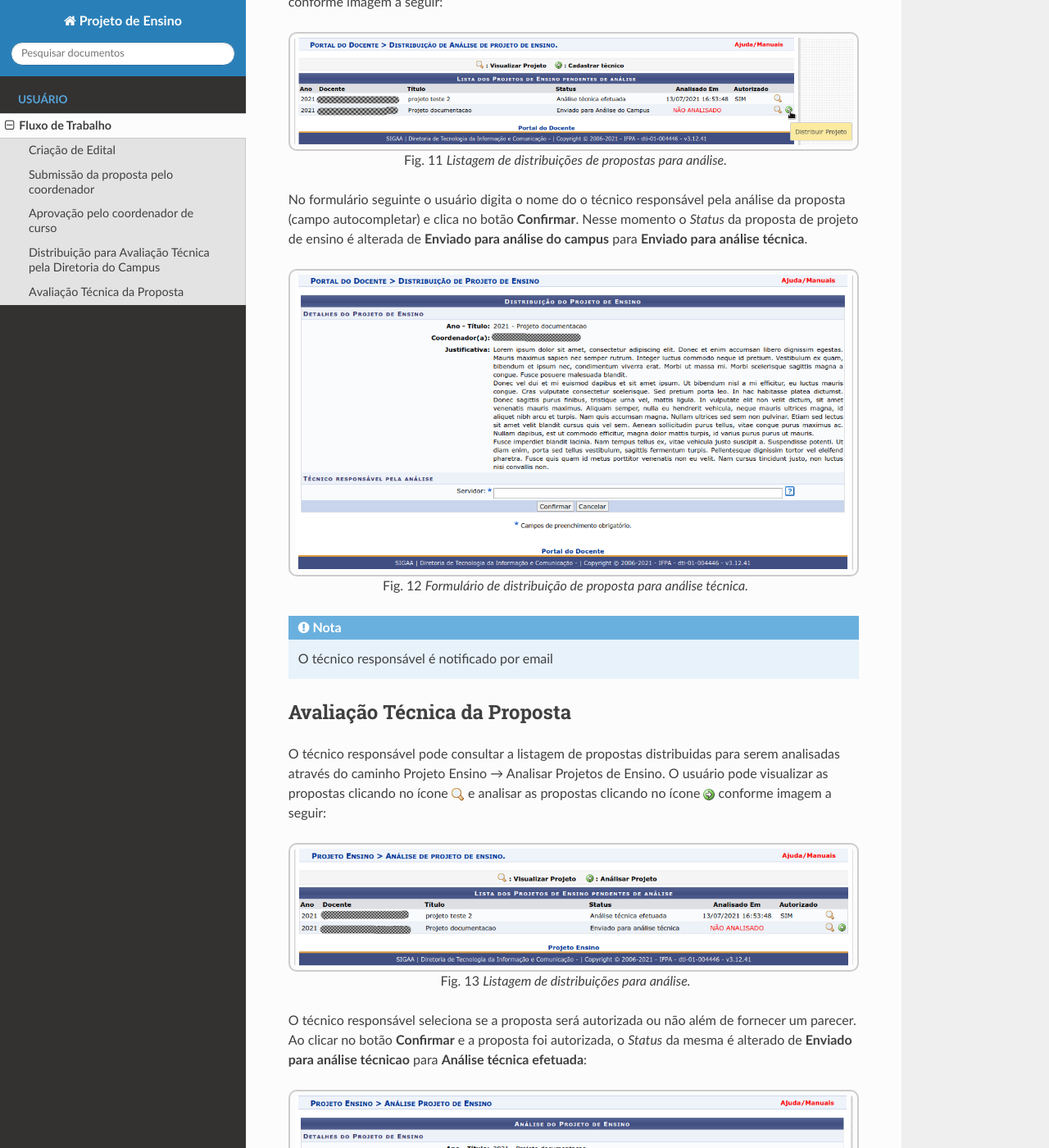
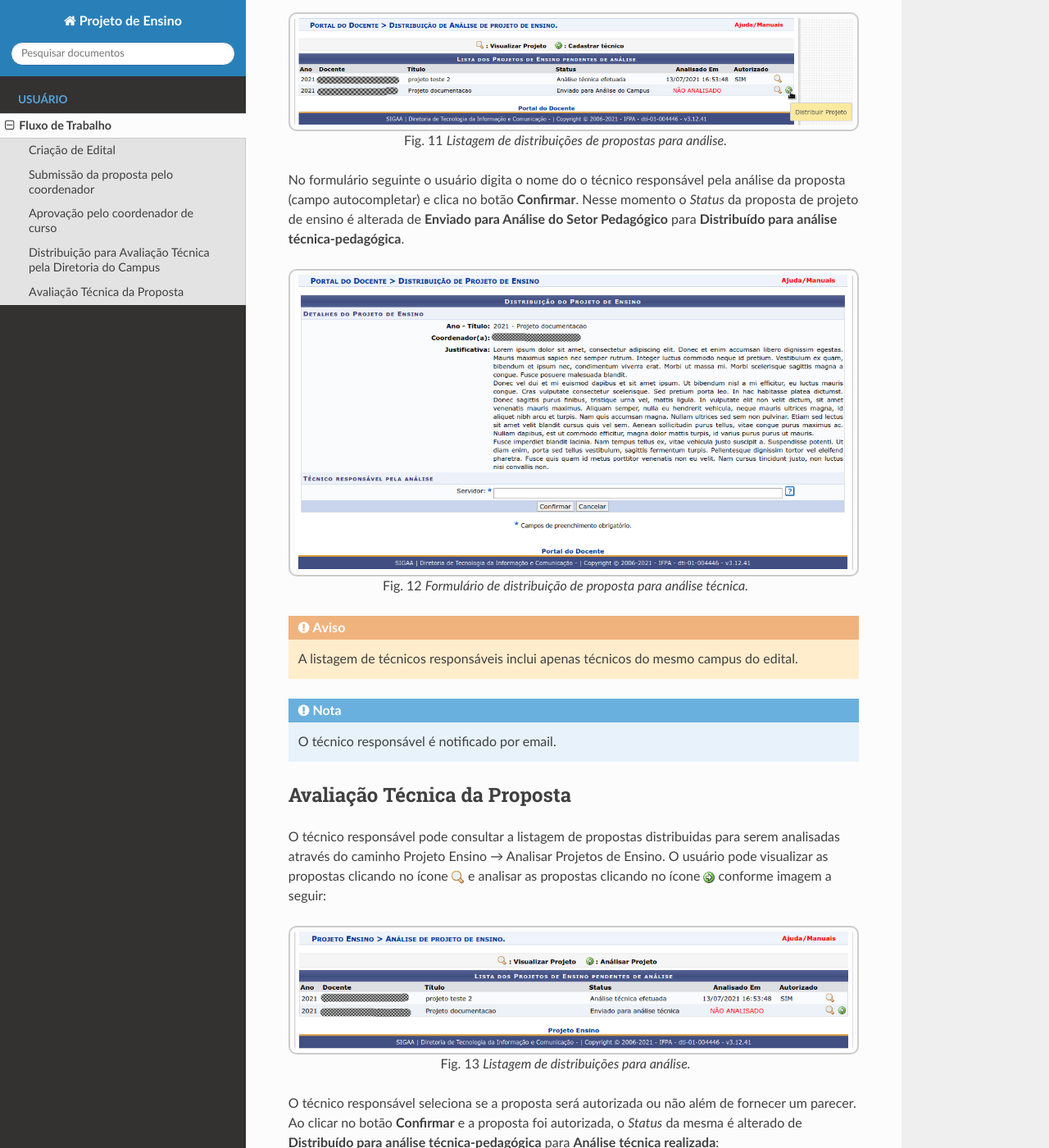
Before and after one commit to djangonauta/projeto-ensino-docs, a Sphinx documentation site: the page built from docs/fluxo.rst, in a window 1280 px wide and 1400 px high, scrolled down 7250 px. Shown: the whole window at 82% size. Built offline with Sphinx 7.4.7 and the Read the Docs theme 2.0.0, drawn with Linux system fonts in a browser that asks for light colours; some of the changed text lies outside the part shown.

Commit message:
docs: documentação atualizada

```diff
--- a/docs/fluxo.rst
+++ b/docs/fluxo.rst
@@ -3,14 +3,14 @@ Fluxo de Trabalho
 
 O trabalho com o módulo Projeto de Ensino segue basicamente os seguintes passos:
 
-    - Criação de Edital pelo GESTOR_ENSINO
-    - Submissão de uma Proposta de Projeto pelo coordenador (docente ou técnico administrativo)
-    - Aprovação da proposta pelo coordenador do curso ao qual a proposta está vinculada
-    - Distribuição da proposta para avaliação técnica pela diretoria do campus
-    - Avaliação técnica da proposta
-    - Execução do Projeto de Ensino
-    - Preenchimento de relatório final sobre o Projeto
-    - Emissão de certificados/declarações
+- Criação de Edital pelo GESTOR_ENSINO
+- Submissão de uma Proposta de Projeto pelo coordenador (docente ou técnico administrativo)
+- Aprovação da proposta pelo coordenador do curso ao qual a proposta está vinculada
+- Distribuição da proposta para avaliação técnica pela diretoria do campus
+- Avaliação técnica da proposta
+- Execução do Projeto de Ensino
+- Preenchimento de relatório final sobre o Projeto
+- Emissão de certificados/declarações
 
 .. note::
     O acesso ao módulo do Projeto de Ensino é liberado para todos os usuários embora determinadas
@@ -154,10 +163,11 @@ imagem a seguir:
 
 O coordenador de curso seleciona se a proposta será autorizada ou não além de fornecer um parecer. Ao clicar
 no botão **Confirmar** e a proposta foi autorizada, o *Status* da mesma é alterado de **Aguardando Aprovação
-do Coordenador de Curso** para **Enviado para análise do campus**:
+do Coordenador de Curso** para **Enviado para Análise do Setor Pedagógico**:
 
 
 .. figure:: _static/img/usuario/autorizar-proposta.png
+    :alt: Imagem
     :align: center
     :class: imagem
 
@@ -186,29 +197,35 @@ distribuir a proposta para um técnico clicando no ícone |seta| conforme imagem
 
 
 No formulário seguinte o usuário digita o nome do o técnico responsável pela análise da proposta (campo
-autocompletar) e clica no botão **Confirmar**. Nesse momento o *Status* da proposta de projeto de ensino é alterada de
-**Enviado para análise do campus** para **Enviado para análise técnica**.
+autocompletar) e clica no botão **Confirmar**. Nesse momento o *Status* da proposta de projeto de ensino é
+alterada de **Enviado para Análise do Setor Pedagógico** para **Distribuído para análise técnica-pedagógica**.
 
 
 .. figure:: _static/img/usuario/distribuir-proposta.png
+    :alt: Imagem
     :align: center
     :class: imagem
 
     Formulário de distribuição de proposta para análise técnica.
 
 
-.. note:: O técnico responsável é notificado por email
+.. warning::
+    A listagem de técnicos responsáveis inclui apenas técnicos do mesmo campus do edital.
+
+
+.. note:: O técnico responsável é notificado por email.
 
 
 Avaliação Técnica da Proposta
 -----------------------------
 
-O técnico responsável pode consultar a listagem de propostas distribuidas para serem analisadas através do caminho
-Projeto Ensino → Analisar Projetos de Ensino. O usuário pode visualizar as propostas clicando no ícone |view|
-e analisar as propostas clicando no ícone |seta| conforme imagem a seguir:
+O técnico responsável pode consultar a listagem de propostas distribuidas para serem analisadas através do
+caminho Projeto Ensino → Analisar Projetos de Ensino. O usuário pode visualizar as propostas clicando no ícone
+|view| e analisar as propostas clicando no ícone |seta| conforme imagem a seguir:
 
 
 .. figure:: _static/img/usuario/lista-analise.png
+    :alt: Imagem
     :align: center
     :class: imagem
 
@@ -216,17 +233,20 @@ e analisar as propostas clicando no ícone |seta| conforme imagem a seguir:
 
 
 O técnico responsável seleciona se a proposta será autorizada ou não além de fornecer um parecer. Ao clicar no
-botão **Confirmar** e a proposta foi autorizada, o *Status* da mesma é alterado de **Enviado para análise
-técnicao** para **Análise técnica efetuada**:
+botão **Confirmar** e a proposta foi autorizada, o *Status* da mesma é alterado de **Distribuído para análise
+técnica-pedagógica** para **Análise técnica realizada**:
 
 
 .. figure:: _static/img/usuario/form-analise.png
+    :alt: Imagem
     :align: center
     :class: imagem
 
     Formulário para análise de propostas de projeto de ensino pelo técnico responsável.
 
 
+.. note:: O formulário de avaliação técnica-pedagógica contém campos de parecer para cada tópico da proposta.
+
 .. |required| image:: _static/img/required.png
 .. |view| image:: _static/img/view.png
 .. |seta| image:: _static/img/seta.png
```
Also changed, not shown: other parts of docs/fluxo.rst (+12 -2 lines), docs/_static/img/usuario/form-analise.png.
